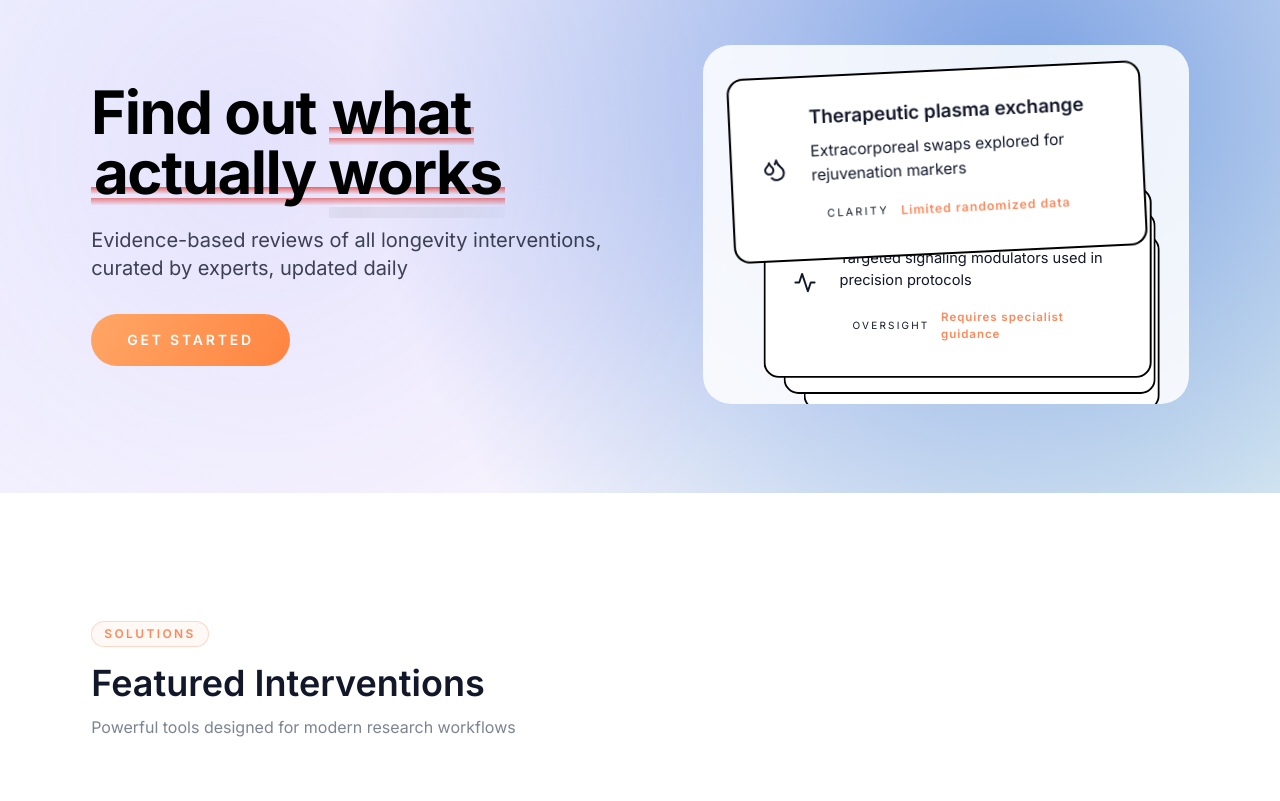
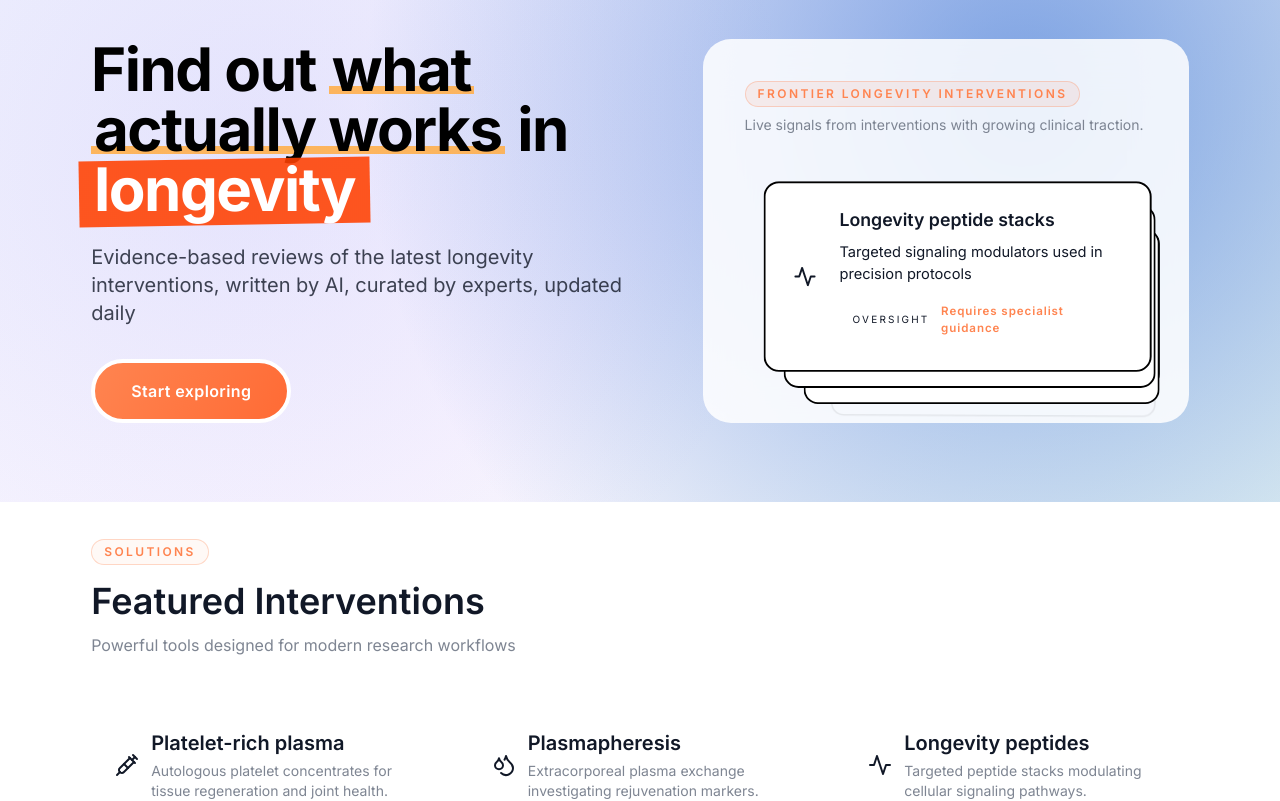
Before and after one commit to danduma/longevidence-landing, a React (Vite) app: page / in a window 1280 px wide. Shown: the top 801 px of the page. Built offline with nearby package versions, Linux system fonts and the light colour scheme.

Commit message:
first decent version

```diff
--- a/locales/en.json
+++ b/locales/en.json
@@ -1,11 +1,15 @@
 {
   "hero": {
     "trustBadge": "Trusted by clinicians and researchers",
-    "titlePrimary": "Find out what actually works",
-    "subtitle": "Evidence-based reviews of all longevity interventions, curated by experts, updated daily",
-    "primaryCta": "Get Started",
+    "titlePrimary": "Find out what actually works in longevity",
+    "titleDecorations": {
+      "underlineTargets": ["what actually works"],
+      "highlightTargets": ["longevity"]
+    },
+    "subtitle": "Evidence-based reviews of the latest longevity interventions, written by AI, curated by experts, updated daily",
+    "primaryCta": "Start exploring",
     "secondaryTitle": "Free trial • No credit card required",
-    "highlightTitle": "Realtime evidence pulse",
+    "highlightTitle": "Frontier longevity interventions",
     "highlightSubtitle": "Live signals from interventions with growing clinical traction.",
     "highlightMetricsLabel": "Methodology cadence"
   },
@@ -140,6 +144,6 @@
     "subtitle": "Join thousands of researchers who are already using our platform",
     "button": "Start Free Trial",
     "socialProof": "Join 10,000+ researchers",
-    "routingNotice": "Research Platform • Academic Tools • Evidence Synthesis"
+    "routingNotice": ""
   }
 }
--- a/locales/es.json
+++ b/locales/es.json
@@ -1,7 +1,11 @@
 {
   "hero": {
     "trustBadge": "Confiado por más de 10,000 investigadores",
-    "titlePrimary": "Transforma la Investigación con IA",
+    "titlePrimary": "Descubre qué funciona realmente en longevidad",
+    "titleDecorations": {
+      "underlineTargets": ["qué funciona realmente"],
+      "highlightTargets": ["longevidad"]
+    },
     "subtitle": "Acelera tu flujo de trabajo de investigación con automatización inteligente y síntesis de evidencia",
     "primaryCta": "Comenzar",
     "secondaryTitle": "Prueba gratuita • No se requiere tarjeta de crédito",
--- a/src/App.tsx
+++ b/src/App.tsx
@@ -1,8 +1,6 @@
 import { HeroSection } from './components/sections/HeroSection';
 import { FeaturedInterventionsSection } from './components/sections/FeaturedInterventionsSection';
-import { AudienceSection } from './components/sections/AudienceSection';
 import { MethodologySection } from './components/sections/MethodologySection';
-import { CtaSection } from './components/sections/CtaSection';
 import { useManagerState } from './hooks/useManagerState';
 import { LandingContentManager } from './managers/LandingContentManager';
 
@@ -10,25 +8,17 @@ const App: React.FC = () => {
   const interventions = useManagerState(LandingContentManager, () =>
     LandingContentManager.getFeaturedInterventions()
   );
-  const audience = useManagerState(LandingContentManager, () =>
-    LandingContentManager.getAudienceSegments()
-  );
   const methodology = useManagerState(LandingContentManager, () =>
     LandingContentManager.getMethodologySteps()
   );
-  const cta = useManagerState(LandingContentManager, () => LandingContentManager.getCtaContent());
-  const routing = useManagerState(LandingContentManager, () =>
-    LandingContentManager.getRoutingMapping()
-  );
+  // Removed unused CTA and routing selections to satisfy lint rules
   const copy = useManagerState(LandingContentManager, () => LandingContentManager.getCopy());
 
   return (
     <main className="bg-background text-foreground">
       <HeroSection />
       <FeaturedInterventionsSection interventions={interventions} copy={copy.interventions} />
-      <AudienceSection audience={audience} copy={copy.audience} />
       <MethodologySection steps={methodology} copy={copy.methodology} />
-      <CtaSection cta={cta} routing={routing} />
     </main>
   );
 };
--- a/src/components/sections/CtaSection.tsx
+++ /dev/null
@@ -1,51 +0,0 @@
-import { useTranslation } from '../../i18n';
-import type { CtaContent, RoutingMapping } from '../../managers/LandingContentManager';
-import { Card } from '../ui/card';
-import { Button } from '../ui/button';
-import { useReveal } from '../../hooks/useReveal';
-
-interface CtaSectionProps {
-  cta: CtaContent;
-  routing: RoutingMapping;
-}
-
-export const CtaSection: React.FC<CtaSectionProps> = ({ cta, routing }) => {
-  const { t } = useTranslation();
-  const targetUrl = `https://${routing.targetDomain}`;
-
-  const ctaReveal = useReveal('cta-block', { threshold: 0.2, rootMargin: '-10% 0px' });
-
-  return (
-    <section className="section-shell overflow-hidden">
-      <div className="section-container">
-        <Card
-          ref={ctaReveal.ref}
-          className={`p-10 text-center glass-border section-outline-card fade-up ${ctaReveal.visible ? 'is-visible' : ''}`}
-        >
-          <div className="vertical-stack items-center gap-6">
-            <div className="vertical-stack gap-3 max-w-2xl">
-              <h2 className="text-3xl font-semibold text-foreground sm:text-4xl">
-                {t('cta.title', {}, cta.headline)}
-              </h2>
-              <p className="text-base text-muted/90">
-                {t('cta.subtitle', {}, cta.subhead)}
-              </p>
-            </div>
-            <Button className="px-10" asChild>
-              <a href={targetUrl} target="_blank" rel="noreferrer noopener">
-                {t('cta.button', {}, cta.buttonLabel)}
-              </a>
-            </Button>
-            <div className="mx-auto h-px w-24 bg-accent/40" aria-hidden />
-            <p className="text-xs uppercase tracking-[0.2em] text-muted/70">
-              {t('cta.socialProof', {}, cta.socialProof)}
-            </p>
-            <div className="text-xs text-muted/60">
-              {t('cta.routingNotice', {}, 'Research Platform • Academic Tools • Evidence Synthesis')}
-            </div>
-          </div>
-        </Card>
-      </div>
-    </section>
-  );
-};
--- a/src/components/ui/button.tsx
+++ b/src/components/ui/button.tsx
@@ -11,7 +11,7 @@ export interface ButtonProps extends React.ButtonHTMLAttributes<HTMLButtonElemen
 
 const variantClassMap: Record<ButtonVariant, string> = {
   primary:
-    'gradient-button focus-visible:outline-none focus-visible:ring-2 focus-visible:ring-offset-0 focus-visible:ring-accent/70',
+    'focus-visible:outline-none focus-visible:ring-2 focus-visible:ring-offset-0 focus-visible:ring-accent/70',
   ghost:
     'bg-transparent text-foreground border border-transparent hover:border-accent/40 hover:text-accent focus-visible:outline-none focus-visible:ring-2 focus-visible:ring-offset-0 focus-visible:ring-accent/50'
 };
@@ -22,7 +22,7 @@ export const Button = forwardRef<HTMLButtonElement, ButtonProps>(({ asChild = fa
     <Comp
       ref={ref}
       className={twMerge(
-        'inline-flex items-center justify-center gap-2 rounded-full px-6 py-3 text-sm font-semibold uppercase tracking-[0.2em] transition-transform duration-300 ease-out hover:-translate-y-0.5',
+        'inline-flex items-center justify-center gap-2 rounded-full px-6 py-3 text-base font-semibold tracking-wide transition-transform duration-300 ease-out',
         variantClassMap[variant],
         className
       )}
--- a/src/env.d.ts
+++ b/src/env.d.ts
@@ -28,6 +28,9 @@ interface ImportMetaEnv {
   readonly VITE_ANIMATION_DURATION: string;
   readonly VITE_ANIMATION_EASING: string;
   readonly VITE_BLUR_STRENGTH: string;
+  readonly VITE_HERO_TITLE_UNDERLINE_COLOR: string;
+  readonly VITE_HERO_TITLE_HIGHLIGHT_START: string;
+  readonly VITE_HERO_TITLE_HIGHLIGHT_END: string;
   readonly VITE_HERO_TITLE_PRIMARY: string;
   readonly VITE_HERO_TITLE_SECONDARY: string;
   readonly VITE_HERO_SUBTITLE: string;
--- a/src/main.tsx
+++ b/src/main.tsx
@@ -4,9 +4,6 @@ import { createRoot } from 'react-dom/client';
 import App from './App';
 import './index.css';
 import './i18n';
-import { DesignTokenManager } from './managers/DesignTokenManager';
-
-DesignTokenManager.getTokens();
 
 const rootElement = document.getElementById('root');
 
--- a/src/managers/DesignTokenManager.ts
+++ /dev/null
@@ -1,105 +0,0 @@
-import { BaseManager } from './BaseManager';
-
-export type DesignTokens = {
-  backgroundRgb: string;
-  surfaceRgb: string;
-  accentRgb: string;
-  mutedRgb: string;
-  foregroundRgb: string;
-  ringRgb: string;
-  shadowRgb: string;
-  fontFamily: string;
-  sectionVerticalSpacing: string;
-  sectionMaxWidth: string;
-  gridGap: string;
-  cardRadius: string;
-  animationDuration: string;
-  animationEasing: string;
-  blurStrength: string;
-  backgroundGradient: string;
-  surfaceGradient: string;
-  accentGradient: string;
-  heroGlowPrimary: string;
-  heroGlowSecondary: string;
-  floatAmplitude: string;
-  floatDuration: string;
-  backgroundNoiseOpacity: string;
-};
-
-class DesignTokenManagerClass extends BaseManager {
-  private readonly tokens: DesignTokens;
-
-  constructor() {
-    super();
-    this.tokens = {
-      backgroundRgb: '255 255 255',
-      surfaceRgb: '255 255 255',
-      accentRgb: '255 136 90',
-      mutedRgb: '111 119 133',
-      foregroundRgb: '18 23 41',
-      ringRgb: '255 181 130',
-      shadowRgb: '23 30 53',
-      fontFamily: '"Inter", "Space Grotesk", sans-serif',
-      sectionVerticalSpacing: '8rem',
-      sectionMaxWidth: '1200px',
-      gridGap: '2rem',
-      cardRadius: '28px',
-      animationDuration: '950ms',
-      animationEasing: 'cubic-bezier(0.16, 1, 0.32, 1)',
-      blurStrength: '26px',
-      backgroundGradient: 'radial-gradient(180% 180% at 10% 12%, rgba(255, 255, 255, 1), rgba(243, 248, 255, 0.96))',
-      surfaceGradient: 'linear-gradient(145deg, rgba(255,255,255,0.96), rgba(243,247,255,0.9))',
-      accentGradient: 'linear-gradient(120deg, rgba(255,166,102,1), rgba(255,132,64,1))',
-      heroGlowPrimary: 'rgba(214, 236, 255, 0.5)',
-      heroGlowSecondary: 'rgba(255, 255, 255, 0.85)',
-      floatAmplitude: '16px',
-      floatDuration: '12s',
-      backgroundNoiseOpacity: '0.05'
-    };
-    this.applyTokens();
-  }
-
-  getTokens(): DesignTokens {
-    return this.tokens;
-  }
-
-  private applyTokens(): void {
-    if (typeof document === 'undefined') {
-      return;
-    }
-
-    const root = document.documentElement;
-    const map: Record<string, string> = {
-      '--color-background-rgb': this.tokens.backgroundRgb,
-      '--color-surface-rgb': this.tokens.surfaceRgb,
-      '--color-accent-rgb': this.tokens.accentRgb,
-      '--color-muted-rgb': this.tokens.mutedRgb,
-      '--color-foreground-rgb': this.tokens.foregroundRgb,
-      '--color-ring-rgb': this.tokens.ringRgb,
-      '--color-shadow-rgb': this.tokens.shadowRgb,
-      '--font-sans': this.tokens.fontFamily,
-      '--section-vertical-spacing': this.tokens.sectionVerticalSpacing,
-      '--section-max-width': this.tokens.sectionMaxWidth,
-      '--grid-gap': this.tokens.gridGap,
-      '--card-radius': this.tokens.cardRadius,
-      '--animation-duration': this.tokens.animationDuration,
-      '--animation-easing': this.tokens.animationEasing,
-      '--blur-strength': this.tokens.blurStrength,
-      '--background-gradient': this.tokens.backgroundGradient,
-      '--surface-gradient': this.tokens.surfaceGradient,
-      '--accent-gradient': this.tokens.accentGradient,
-      '--hero-glow-primary': this.tokens.heroGlowPrimary,
-      '--hero-glow-secondary': this.tokens.heroGlowSecondary,
-      '--float-amplitude': this.tokens.floatAmplitude,
-      '--float-duration': this.tokens.floatDuration,
-      '--background-noise-opacity': this.tokens.backgroundNoiseOpacity
-    };
-
-    Object.entries(map).forEach(([key, value]) => {
-      root.style.setProperty(key, value);
-    });
-    this.emitChange();
-  }
-}
-
-export const DesignTokenManager = new DesignTokenManagerClass();
--- a/src/styles/custom.css
+++ b/src/styles/custom.css
@@ -24,9 +24,12 @@
   --float-amplitude: 16px;
   --float-duration: 12s;
   --background-noise-opacity: 0.05;
-  --hero-title-underline-color: rgba(229, 57, 53, 0.9);
-  --hero-title-highlight-start-color: rgba(255, 214, 102, 0.85);
-  --hero-title-highlight-end-color: rgba(255, 174, 72, 0.88);
+  --hero-title-underline-color: rgba(255, 174, 72, 0.88);
+  /* Underline tuning */
+  --hero-title-underline-height: 0.14em;
+  /* Smaller percentage moves the line higher within the text line box */
+  --hero-title-underline-position: 84%;
+  --hero-title-highlight-color: rgba(255, 64, 0, 0.88);
 }
 
 body {
@@ -52,6 +55,12 @@ body::after {
   position: relative;
   padding-top: var(--section-vertical-spacing);
   padding-bottom: var(--section-vertical-spacing);
+}
+
+/* Tighten spacing for all non-hero sections */
+.section-shell:not(.hero-section) {
+  padding-top: calc(var(--section-vertical-spacing) * 0.33);
+  padding-bottom: calc(var(--section-vertical-spacing) * 0.33);
 }
 
 .section-container {
@@ -337,59 +346,39 @@ body::after {
 }
 
 .hero-title__underline {
-  padding-bottom: 0.12em;
-  background-image:
-    linear-gradient(180deg, transparent 64%, var(--hero-title-underline-color) 64%, transparent 74%),
-    linear-gradient(180deg, transparent 78%, var(--hero-title-underline-color) 78%, transparent 88%);
-  background-size: 100% 100%;
+  /* Draw an underline using a background stripe so we can position it higher */
+  background-image: linear-gradient(
+    to bottom,
+    var(--hero-title-underline-color) 0,
+    var(--hero-title-underline-color) var(--hero-title-underline-height),
+    transparent var(--hero-title-underline-height)
+  );
   background-repeat: no-repeat;
-  background-position: 0 100%;
+  background-size: 100% var(--hero-title-underline-height);
+  background-position: 0 var(--hero-title-underline-position);
 }
 
-.hero-title__underline::after {
-  content: '';
-  position: absolute;
-  left: 0;
-  right: 0;
-  bottom: -0.05em;
-  height: 0.18em;
-  background: radial-gradient(circle at 15% 45%, rgba(0, 0, 0, 0.14) 0, transparent 60%), radial-gradient(circle at 70% 55%, rgba(0, 0, 0, 0.1) 0, transparent 70%);
-  opacity: 0.45;
-  pointer-events: none;
+
+/* Utility: background block for hero highlight */
+.bg-highlight {
+  background-image: linear-gradient(120deg, var(--hero-title-highlight-color), var(--hero-title-highlight-color));
+  /* border-radius: 8px; */
+  transform-origin: center;
+  z-index: 0;
+  height: 110%;
+  box-shadow: 0 16px 36px -20px rgba(var(--color-shadow-rgb), 0.35);
 }
 
-.hero-title__highlight {
-  margin-inline: -0.08em;
-  padding-inline: 0.28em;
-  background-image: linear-gradient(180deg, var(--hero-title-highlight-start-color) 0%, var(--hero-title-highlight-end-color) 85%, transparent 100%);
-  background-size: 100% 82%;
-  background-position: 0 78%;
-  background-repeat: no-repeat;
-  filter: saturate(105%);
+/* Ensure highlighted segments allow absolute children to layer underneath text */
+.hero-title__segment.hero-title__highlight {
+  display: inline-block;
 }
 
-.hero-title__highlight::after {
-  content: '';
-  position: absolute;
-  inset: 15% -0.25em auto -0.25em;
-  height: 55%;
-  background: linear-gradient(90deg, rgba(255, 255, 255, 0.18), transparent 55%, rgba(0, 0, 0, 0.05) 90%);
-  mix-blend-mode: soft-light;
-  opacity: 0.55;
-  pointer-events: none;
+.hero-title__segment .relative {
+  position: relative;
+  z-index: 1;
 }
 
-@supports (background-image: linear-gradient(180deg, transparent 60%, color-mix(in srgb, red 80%, transparent) 60%, transparent 70%)) {
-  .hero-title__underline {
-    background-image:
-      linear-gradient(180deg, transparent 64%, color-mix(in srgb, var(--hero-title-underline-color) 88%, transparent) 64%, transparent 74%),
-      linear-gradient(180deg, transparent 78%, color-mix(in srgb, var(--hero-title-underline-color) 70%, transparent) 78%, transparent 88%);
-  }
-
-  .hero-title__highlight {
-    background-image: linear-gradient(180deg, color-mix(in srgb, var(--hero-title-highlight-start-color) 92%, transparent) 0%, color-mix(in srgb, var(--hero-title-highlight-end-color) 85%, transparent) 85%, transparent 100%);
-  }
-}
 
 .hero-subtitle {
   opacity: 0;
@@ -554,6 +543,60 @@ body::after {
 .gradient-button:hover::after {
   opacity: 1;
 }
+
+/* Hero CTA: make it pop significantly more while staying elegant */
+.hero-cta-button {
+  position: relative;
+  isolation: isolate;
+  color: white;
+  background-image: var(--accent-gradient);
+  border: 4px solid rgb(var(--color-surface-rgb));
+  /* Larger typography by default */
+  font-size: clamp(1.06rem, 0.98rem + 0.35vw, 1.24rem);
+  line-height: 1.15;
+  /* Crisp, opaque silhouette shadow outside the button (exact shape) */
+  filter: drop-shadow(0 8px 0 rgb(var(--color-shadow-rgb))) drop-shadow(0 18px 18px rgba(var(--color-shadow-rgb), 0.22));
+  transition: transform 320ms var(--animation-easing), filter 200ms ease, background-image 240ms ease;
+}
+
+.hero-cta-button:hover {
+  transform: translateY(-8px);
+  /* Keep accent palette but brighten slightly */
+  background-image: var(--accent-gradient);
+  /* Push shadow further DOWN as the button lifts */
+  filter: drop-shadow(0 22px 0 rgb(var(--color-shadow-rgb))) drop-shadow(0 30px 26px rgba(var(--color-shadow-rgb), 0.28)) saturate(1.25) brightness(1.12);
+}
+
+.hero-cta-button:active {
+  transform: translateY(-2px);
+}
+
+/* Stationary black shadow that stays as the button lifts */
+/* Dedicated shadow element to guarantee visibility on all browsers */
+.hero-cta-button::after {
+  content: '';
+  position: absolute;
+  left: 8%;
+  right: 8%;
+  bottom: -12px;
+  height: 18px;
+  border-radius: 999px;
+  background: rgba(var(--color-shadow-rgb), 1);
+  filter: blur(12px);
+  opacity: 0.42;
+  transform: translateY(0);
+  transition: transform 320ms var(--animation-easing), opacity 200ms ease;
+}
+
+.hero-cta-button:hover::after {
+  /* Move the shadow further DOWN while the button moves UP */
+  transform: translateY(18px);
+  opacity: 0.6;
+}
+
+/* No hover pseudo-element needed */
+
+/* (Consolidated hover rule above) */
 
 .section-outline-card {
   border-radius: calc(var(--card-radius) - 6px);
```
Also changed, not shown: 1 other file (tests, documents, lock files or other folders).
